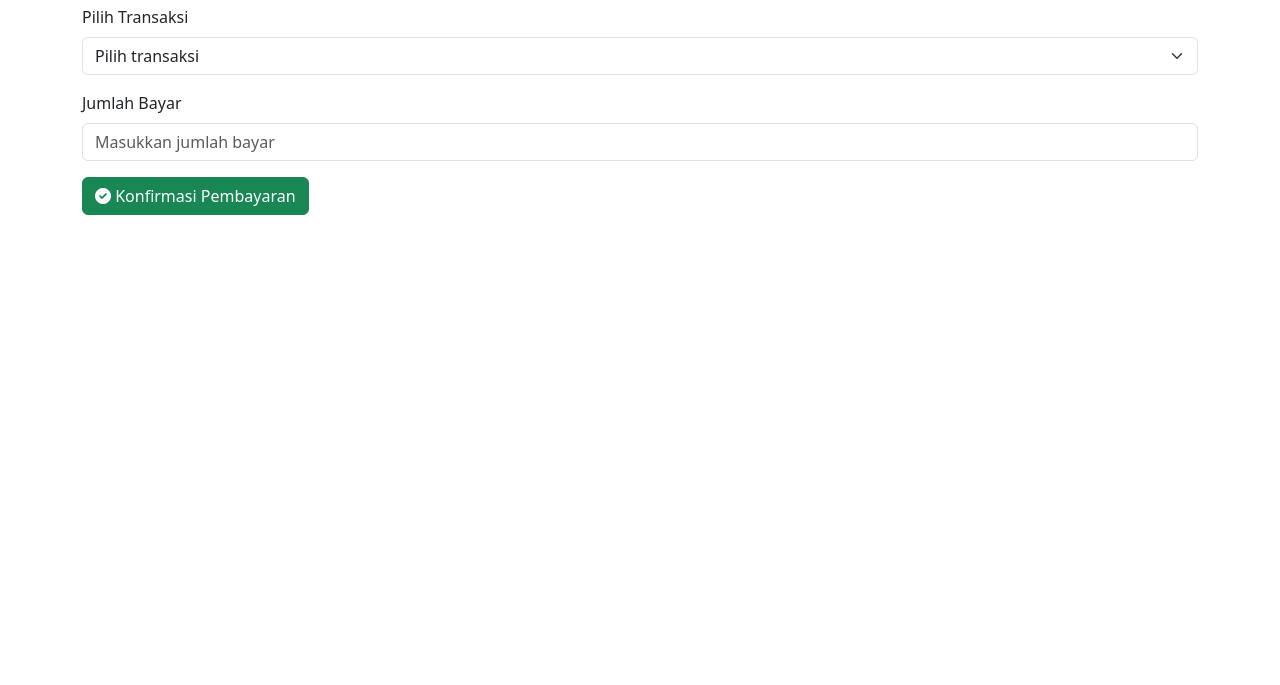
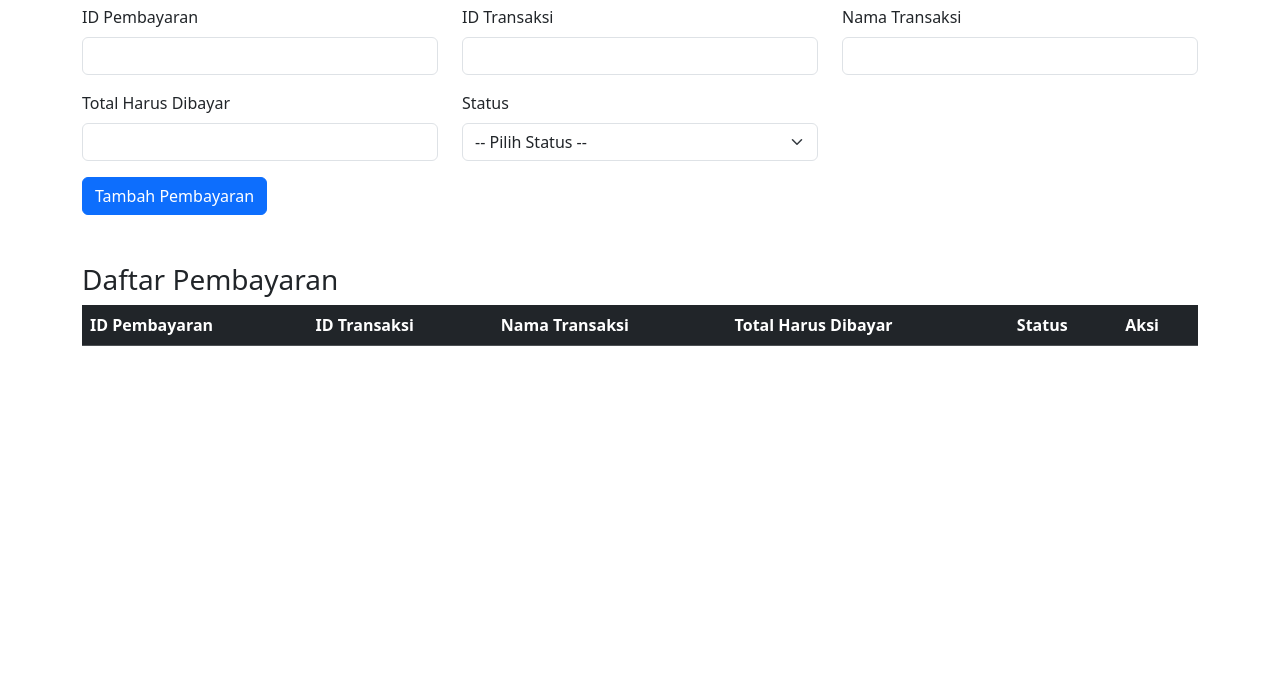
Before and after one commit to tris910509/project-app, a plain HTML site: page pembayaran.html in a window 1280 px wide. Shown: the part 115-800 px from the top of the page. Drawn offline with nearby package versions, Linux system fonts and the light colour scheme.

Commit message:
Update pembayaran.html

```diff
--- a/pembayaran.html
+++ b/pembayaran.html
@@ -3,32 +3,67 @@
 <head>
     <meta charset="UTF-8">
     <meta name="viewport" content="width=device-width, initial-scale=1.0">
-    <title>Proses Pembayaran</title>
+    <title>Fitur Pembayaran</title>
     <link href="https://cdn.jsdelivr.net/npm/bootstrap@5.3.0-alpha1/dist/css/bootstrap.min.css" rel="stylesheet">
     <link rel="stylesheet" href="https://cdnjs.cloudflare.com/ajax/libs/font-awesome/6.0.0-beta3/css/all.min.css">
 </head>
 <body>
     <div class="container mt-5">
-        <h1 class="text-center mb-4"><i class="fas fa-credit-card"></i> Pembayaran</h1>
-        <div id="alertContainer"></div>
+        <h1 class="text-center mb-4"><i class="fas fa-wallet"></i> Fitur Pembayaran</h1>
 
-        <div class="mb-3">
-            <label for="transaksiSelect" class="form-label">Pilih Transaksi</label>
-            <select class="form-select" id="transaksiSelect" required>
-                <option value="" disabled selected>Pilih transaksi</option>
-            </select>
-        </div>
+        <!-- Form Tambah Pembayaran -->
+        <form id="formPembayaran" onsubmit="return tambahPembayaran(event)">
+            <div class="row">
+                <div class="col-md-4 mb-3">
+                    <label for="idPembayaran" class="form-label">ID Pembayaran</label>
+                    <input type="text" class="form-control" id="idPembayaran" readonly>
+                </div>
+                <div class="col-md-4 mb-3">
+                    <label for="idTransaksi" class="form-label">ID Transaksi</label>
+                    <input type="text" class="form-control" id="idTransaksi" required>
+                </div>
+                <div class="col-md-4 mb-3">
+                    <label for="namaTransaksi" class="form-label">Nama Transaksi</label>
+                    <input type="text" class="form-control" id="namaTransaksi" required>
+                </div>
+            </div>
+            <div class="row">
+                <div class="col-md-4 mb-3">
+                    <label for="totalHarusDibayar" class="form-label">Total Harus Dibayar</label>
+                    <input type="number" class="form-control" id="totalHarusDibayar" required>
+                </div>
+                <div class="col-md-4 mb-3">
+                    <label for="statusPembayaran" class="form-label">Status</label>
+                    <select class="form-select" id="statusPembayaran" required>
+                        <option value="">-- Pilih Status --</option>
+                        <option value="Lunas">Lunas</option>
+                        <option value="Belum Bayar">Belum Bayar</option>
+                        <option value="Belum Konfirmasi">Belum Konfirmasi</option>
+                        <option value="Proses">Proses</option>
+                        <option value="Konfirmasi">Konfirmasi</option>
+                    </select>
+                </div>
+            </div>
+            <button type="submit" class="btn btn-primary">Tambah Pembayaran</button>
+        </form>
 
-        <div class="mb-3">
-            <label for="jumlahBayar" class="form-label">Jumlah Bayar</label>
-            <input type="number" class="form-control" id="jumlahBayar" placeholder="Masukkan jumlah bayar" required>
-        </div>
-
-        <button class="btn btn-success" onclick="prosesPembayaran()"><i class="fas fa-check-circle"></i> Konfirmasi Pembayaran</button>
-
-        <div id="statusPembayaran" class="mt-4">
-            <!-- Status pembayaran akan ditampilkan di sini -->
-        </div>
+        <!-- Tabel Data Pembayaran -->
+        <h3 class="mt-5">Daftar Pembayaran</h3>
+        <table class="table table-striped" id="tabelPembayaran">
+            <thead class="table-dark">
+                <tr>
+                    <th>ID Pembayaran</th>
+                    <th>ID Transaksi</th>
+                    <th>Nama Transaksi</th>
+                    <th>Total Harus Dibayar</th>
+                    <th>Status</th>
+                    <th>Aksi</th>
+                </tr>
+            </thead>
+            <tbody>
+                <!-- Data akan ditampilkan di sini -->
+            </tbody>
+        </table>
     </div>
 
     <script src="js/pembayaran.js"></script>
```
